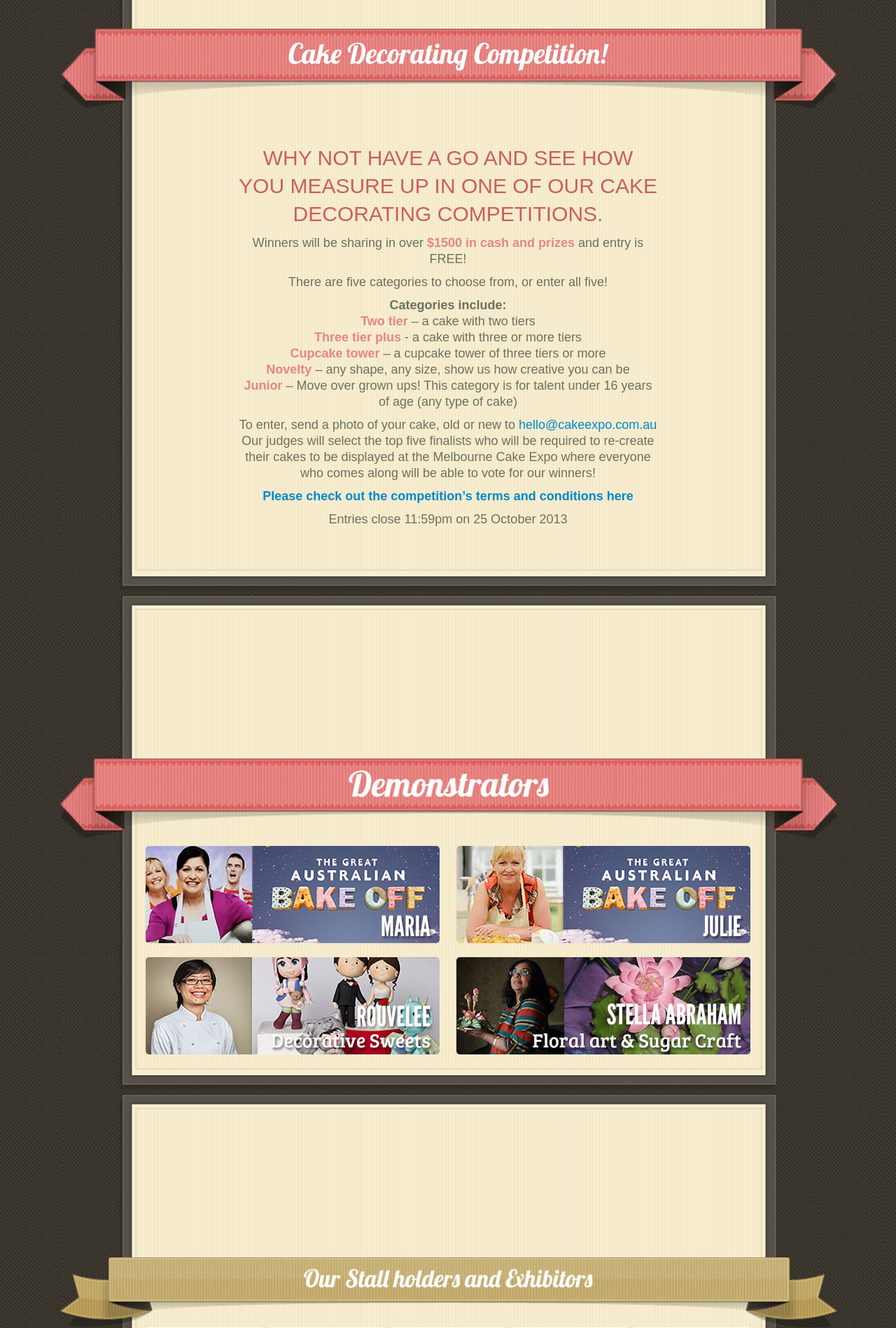
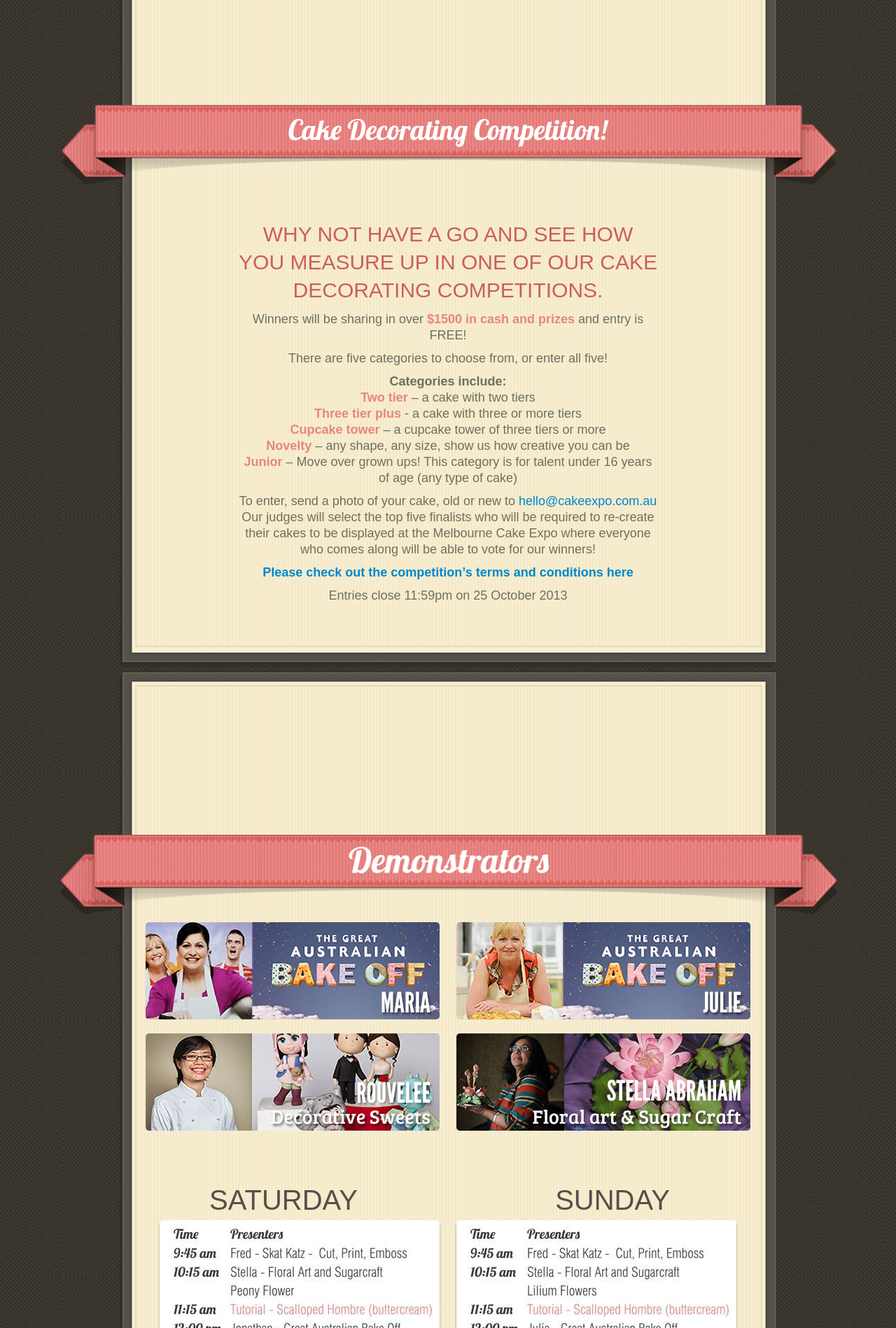
Before and after one commit to reclusedesigns/cakeexpo, a PHP site: page / in a window 1280 px wide. Shown: the part 2320-4218 px from the top of the page at 70% size. Run offline with PHP 8.4, Linux system fonts and the light colour scheme; some libraries are stand-ins or nearby versions.

Commit message:
cakeexpo newest

```diff
--- a/design/css/layout.css
+++ b/design/css/layout.css
@@ -23,7 +23,7 @@
 
 /* typography */
 h1, h2, h3, h4,
-header .menu ul li a {font-family: "league-gothic",sans-serif; text-transform: uppercase;}
+header .menu ul li a, .demonstrations .day p {font-family: "league-gothic",sans-serif; text-transform: uppercase;}
 p, ul li{font-family: "bree-serif",sans-serif;}
 h2{font-size:30px; color:#cc5e5c; font-weight: normal;}
 p{font-size:13px; color:#545048; text-align: left; line-height: 18px;}
@@ -48,6 +48,8 @@
 .welcome .welcome_text p.buy_ticket{display: block; margin-bottom:40px;}
 .welcome .welcome_text p.buy_ticket a{background:#0088cc; padding:20px; font-size:24px; border-radius: 10px; color:#fff;}
 .welcome .welcome_text p.buy_ticket a:hover{text-decoration: none; opacity: 0.8;}
+.welcome .breast{margin-top:20px; box-shadow: 0 3px 3px rgba(0,0,0,0.4); border-radius: 5px;}
+
 /* lookfoward  */
 .lookforward .first{padding-top:60px;}
 .lookforward .things{margin-left:60px;}
@@ -73,10 +75,14 @@
 .stallholders .stallholder_tab{position: absolute; left:-10px; top:20px}
 
 .demonstrations .demonstration{margin:10px; border-radius: 5px;}
+.demonstrations .day{display: block; width: 50%; float: left; padding:80px 0 0;}
+.demonstrations .day p{text-align: center; font-size: 40px;}
+.demonstrations .schedule{margin:10px; border-radius: 5px; box-shadow: 0 3px 3px rgba(0,0,0,0.4);}
+
 
 /* partiners */
 .partners{}
 .partners .partners_tab{position: absolute; left: -10px; top:20px;}
-.partners .partner{padding:10px}
+.partners .partner{padding:10px;}
 
 footer p{color:#f7eecf; text-align: center;}
--- a/index.php
+++ b/index.php
@@ -15,6 +15,7 @@
 		<p>There will be a huge number of activities for all ages which will ensure we don’t put that sugar rush to waste!</p>
 		<p>Excited yet? We are!</p>
 		<p><span><a href="mailto:hello@cakeexpo.com.au">- Cake Expo Team</a></span></p>
+		<a href="http://www.nbcf.org.au/" target="_blank"><img class="breast" src="design/images/breast_cancer.jpg" alt="breast_cancer" /></a>
 	</div>
 	<img class="bottom" src="design/images/section/bottom.png" alt="top" width="940" height="25" />
 </section>
@@ -29,7 +30,7 @@
 	<div class="row things first">
 		<div class="thing">
 			<img src="design/images/activities/1.jpg" alt="1" width="230" height="124" />
-			<h2>Expo Stalls</h2>
+			<h2><a href="#stalls">Expo Stalls</a></h2>
 			<p>From cake, cupcake and cake equipment businesses, suppliers, cake schools, cake clubs and pretty much everything else cake</p>
 		</div>
 		<div class="thing">
@@ -99,10 +100,18 @@
 		<img class="demonstration" src="design/images/demonstrations/2.jpg" alt="1" />
 		<img class="demonstration" src="design/images/demonstrations/3.jpg" alt="1" />
 		<img class="demonstration" src="design/images/demonstrations/4.jpg" alt="1" />
+		<div class="day">
+			<p>Saturday</p>
+		</div>
+		<div class="day">
+			<p>Sunday</p>
+		</div>
+		<img class="schedule" src="design/images/demonstrations/schedule1.jpg">
+		<img class="schedule" src="design/images/demonstrations/schedule2.jpg">
 	<img class="bottom" src="design/images/section/bottom.png" alt="top" width="940" height="25" />
 </section>
 
-<section class="stallholders" id="stallholders">
+<section class="stallholders" id="stalls">
 	<img class="top" src="design/images/section/top.png" alt="top" width="940" height="25" />
 	<div class="ribbon">
 		<img src="design/images/stallholders_ribbon.png" alt="details_ribbon" width="1203" height="108" />
@@ -145,6 +154,7 @@
 		<img class="partner" src="design/images/sponsors/4.jpg" alt="1" />
 		<img class="partner" src="design/images/sponsors/5.jpg" alt="1" />
 		<img class="partner" src="design/images/sponsors/6.jpg" alt="1" />
+		<img class="partner" src="design/images/sponsors/7.jpg" alt="1" />
 	<img class="bottom" src="design/images/section/bottom.png" alt="top" width="940" height="25" />
 </section>
 
```
Also changed, not shown: design/images/breast_cancer.jpg (added), design/images/demonstrations/schedule1.jpg (added), design/images/demonstrations/schedule2.jpg (added), design/images/sponsors/7.jpg (added), design/images/stallholders/25.jpg.
